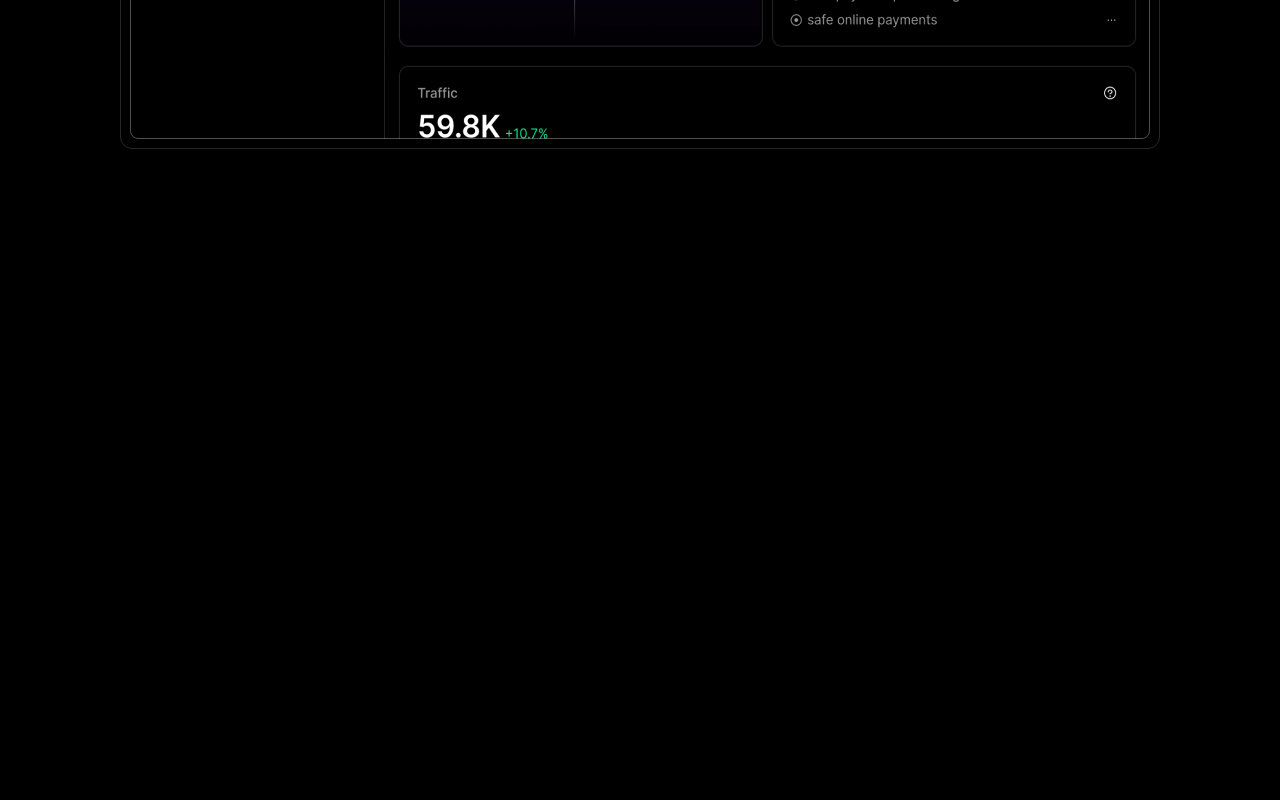
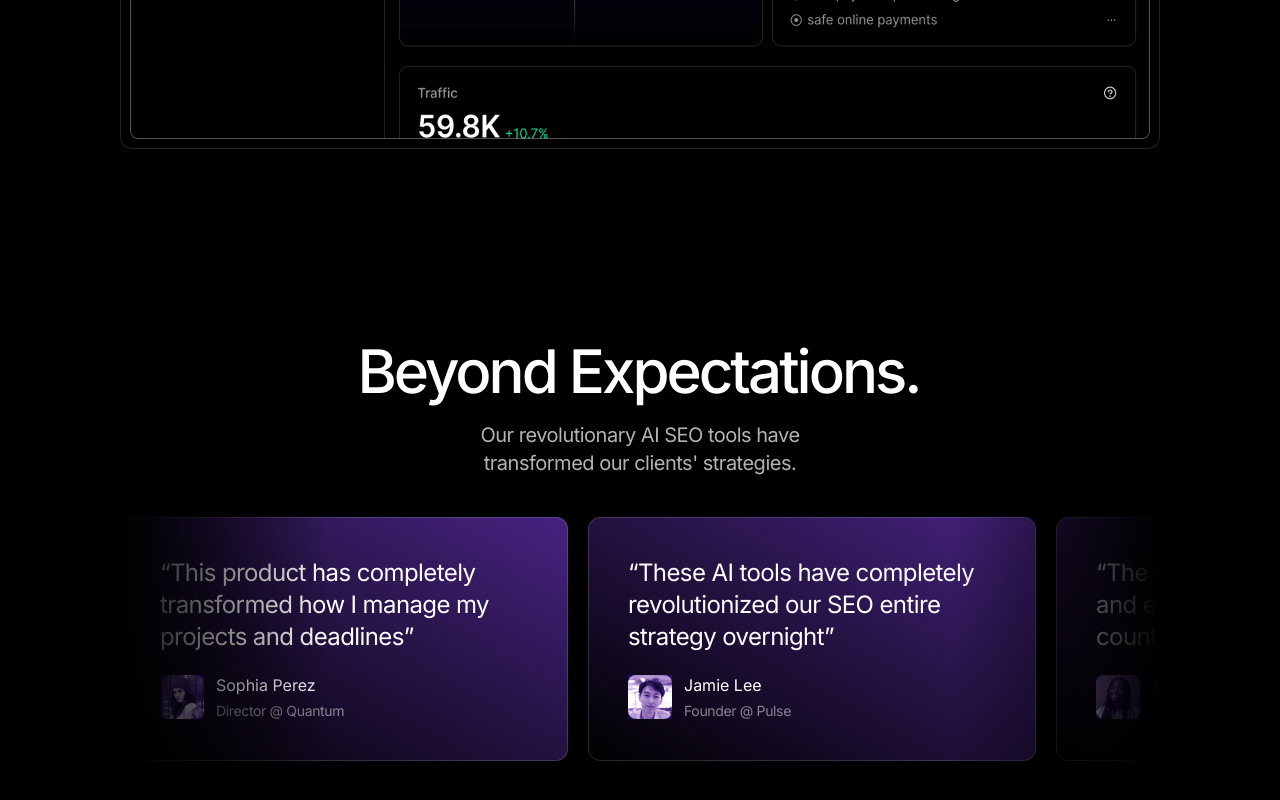
Before and after one commit to surikov-k/ai-startup-landing-page, a Next.js app: page / in a window 1280 px wide. Shown: the part 1904-2704 px from the top of the page. Before the commit the page ends 2149 px from the top, so only its background shows below. Built offline with nearby package versions, Linux system fonts and the light colour scheme.

Commit message:
Testimonials Section

```diff
--- a/src/app/page.tsx
+++ b/src/app/page.tsx
@@ -2,6 +2,7 @@ import { Features } from "@/sections/features";
 import { Header } from "@/sections/header";
 import { Hero } from "@/sections/hero";
 import { LogoTicker } from "@/sections/logo-ticker";
+import { Testimonials } from "@/sections/testimonials";
 
 export default function Home() {
   return (
@@ -10,6 +11,7 @@ export default function Home() {
       <Hero />
       <LogoTicker />
       <Features />
+      <Testimonials />
     </>
   );
 }
--- a/src/sections/features.tsx
+++ b/src/sections/features.tsx
@@ -37,9 +37,9 @@ export const Features = () => {
   return (
     <section className="my-20 md:my-24">
       <div className="container">
-        <h1 className="text-center text-5xl font-medium leading-none tracking-tighter md:text-6xl md:[margin-left:-0.05em]">
+        <h2 className="text-center text-5xl font-medium leading-none tracking-tighter md:text-6xl md:[margin-left:-0.05em]">
           Elevate your SEO efforts.
-        </h1>
+        </h2>
         <p className="mt-5 text-center text-lg tracking-tight text-white/70 md:mx-auto md:max-w-xl md:text-xl">
           From small startups to large enterprises, our AI-driven tool has
           revolutionized the way businesses approach SEO.
--- a/src/sections/testimonials.tsx
+++ b/src/sections/testimonials.tsx
@@ -1,3 +1,5 @@
+import Image from "next/image";
+
 import avatar1 from "@/assets/avatar-1.png";
 import avatar2 from "@/assets/avatar-2.png";
 import avatar3 from "@/assets/avatar-3.png";
@@ -31,5 +33,46 @@ const testimonials = [
 ];
 
 export const Testimonials = () => {
-  return <section>Testimonials</section>;
+  return (
+    <section className="py-20 md:py-24">
+      <div className="container">
+        <h2 className="text-center text-5xl font-medium leading-none tracking-tighter md:text-6xl md:[margin-left:-0.05em]">
+          Beyond Expectations.
+        </h2>
+        <p className="mt-5 text-center text-lg tracking-tight text-white/70 md:mx-auto md:max-w-sm md:text-xl">
+          Our revolutionary AI SEO tools have transformed our clients&apos;
+          strategies.
+        </p>
+        <div className="mt-10 overflow-hidden [mask-image:linear-gradient(to_right,transparent,black_20%,black_80%,transparent)]">
+          <div className="flex gap-5">
+            {testimonials.map(({ text, name, title, avatarImg }) => (
+              <div
+                key={name}
+                className="max-w-xs flex-none rounded-xl bg-[linear-gradient(to_bottom_left,rgb(140,69,255,0.5),black)] p-6 outline outline-1 -outline-offset-1 outline-white/15 md:max-w-md md:p-10"
+              >
+                <p className="text-lg tracking-tight text-white md:text-2xl">
+                  {text}
+                </p>
+                <div className="mt-5 flex items-center gap-3">
+                  <div className="relative overflow-clip after:absolute after:inset-0 after:bg-[rgb(140,69,244,1)] after:mix-blend-soft-light after:content-['']">
+                    <Image
+                      src={avatarImg}
+                      alt={name}
+                      className="size-11 rounded-lg grayscale"
+                    />
+                  </div>
+                  <div className="">
+                    <p className="">{name}</p>
+                    <p className="mt-1 text-sm tracking-tight text-white/50">
+                      {title}
+                    </p>
+                  </div>
+                </div>
+              </div>
+            ))}
+          </div>
+        </div>
+      </div>
+    </section>
+  );
 };
```
